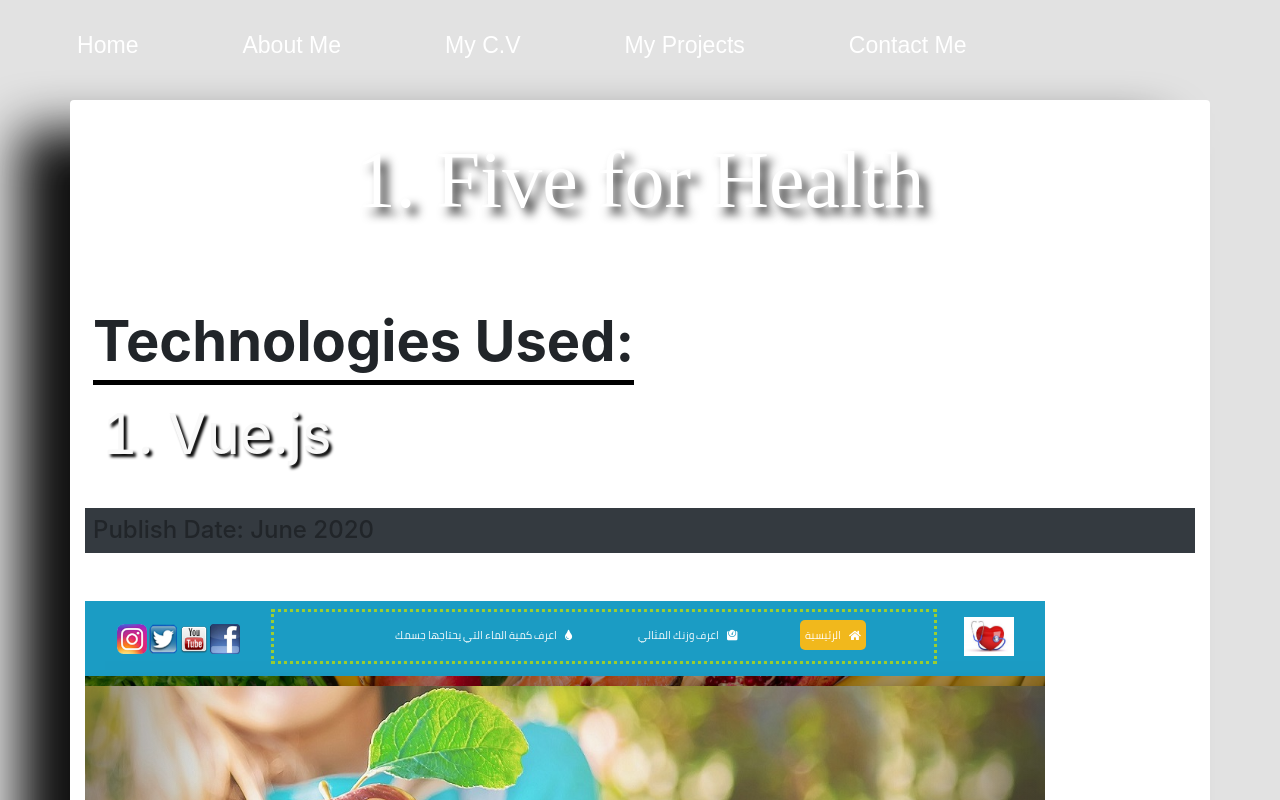
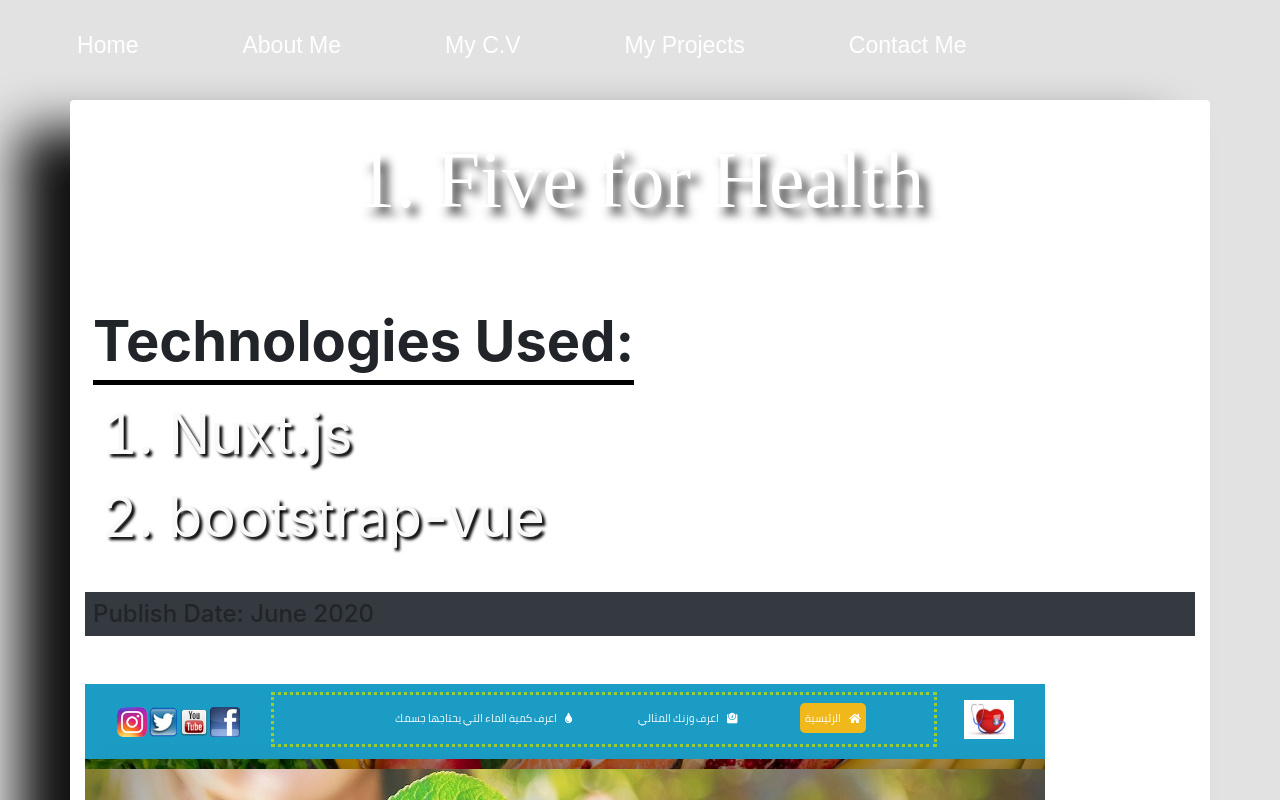
Before and after one commit to HanyTaha61/Portfolio-Nuxt, a Nuxt app: page /projects in a window 1280 px wide. Shown: the top 800 px of the page. Built offline with nearby package versions, Linux system fonts and the light colour scheme.

Commit message:
add nuxt to 5-for-health project

```diff
--- a/pages/projects.vue
+++ b/pages/projects.vue
@@ -30,14 +30,14 @@ export default {
               name: 'Five for Health',
               src: "54health.png",
               url: 'https://five4health.netlify.app/',
-              technology: ['Vue.js'],
+              technology: ['Nuxt.js', 'bootstrap-vue'],
               date: 'June 2020'
             },
             {
               name: 'My Portfolio',
               src: "portfolio.png",
               url: 'https://hany-portfolio.netlify.app/',
-              technology: ['Nuxt.js'],
+              technology: ['Nuxt.js', 'bootstrap-vue'],
               date: 'Mar. 2020'
             },
             {
```
